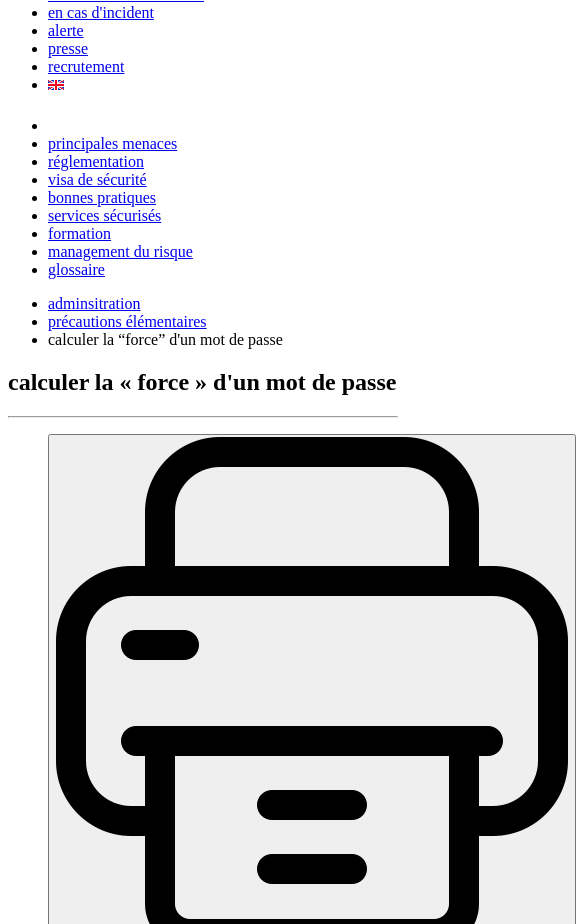
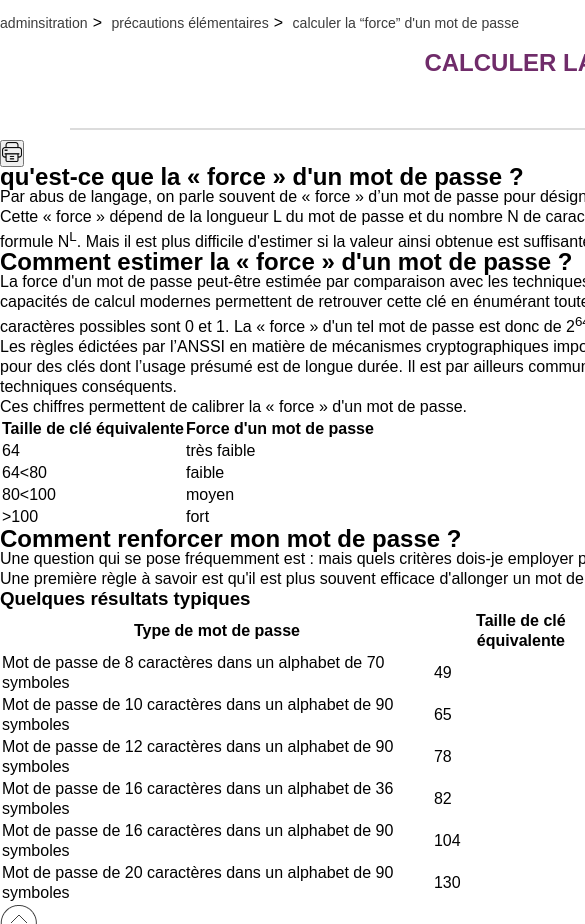
Before and after one commit to EauTarie/formulaire-dynamique-js, a plain HTML site: page index.html in a window 390 px wide. Shown: the part 981-1905 px from the top of the page, 585 px wide, since content can reach past the window. Drawn offline with Linux system fonts and the light colour scheme.

Commit message:
Ajout d'une partie de la msie en forme. JS, CSS, responsive à finir demain.

```diff
--- /dev/null
+++ b/css/style.css
@@ -0,0 +1,162 @@
+html, body {
+  height: 100%;
+  width: 100%;
+  line-height:20px;
+}
+
+* {
+  font-family:Arial, Helvetica, sans-serif;
+  padding:0;
+  margin:0;
+}
+
+ul {
+  list-style-type:none;
+}
+
+header {
+  display:flex;
+  justify-content: space-around;
+  width:100%;
+  padding-bottom: 5px;
+}
+
+header section a {
+  display:flex;
+  align-items: center;
+  column-gap: 10px;
+  justify-content: space-around;
+  text-decoration: none;
+}
+
+header section a img {
+  width:45px;
+}
+
+header section a h1 {
+  font-size: 1.6rem;
+  text-transform: uppercase;
+  border-right: 1px solid black;
+  padding-right:10px;
+}
+
+header section a p {
+  width: 250px;
+  padding-left:9px;
+  font-size:1rem;
+}
+
+nav ul li {
+  vertical-align: middle;
+  display:inline-block;
+  border-right: 1px solid #dcdcdc;
+  padding:  9px;
+}
+
+nav ul li:last-child{
+  border:none;
+}
+nav ul li a {
+  text-transform: uppercase;
+  text-decoration: none;
+  color:#404040;
+  font-size: 0.88rem;
+}
+
+nav ul li img {
+  vertical-align: middle;
+  width:20px;
+}
+
+main {
+  width:1400px;
+  margin:0 auto;
+}
+
+section.banner {
+  background-color:#702c6a;
+  margin-bottom: 150px;
+}
+
+section.banner ul {
+  display:flex;
+  flex-wrap: wrap;
+  row-gap: 10px;
+  justify-content: center;
+  align-items: center;
+}
+
+section.banner ul li {
+  display:inline-block;
+  padding:20px;
+}
+
+section.banner a {
+  color:white;
+  text-decoration: none;
+  text-transform: uppercase;
+  font-size: 1.13rem;
+}
+
+section.directory li {
+  display:inline-block;
+}
+
+section.directory li::after {
+  content:">";
+  padding:0px 5px;
+}
+
+section.directory li:last-child::after {
+  content:none
+}
+
+section.directory li a {
+  text-decoration: none;
+  color:#3d3d3d;
+  font-size: 0.88rem;
+}
+
+section.title {
+  color:#702c6a;
+  text-transform: uppercase;
+  text-align: center;
+  font-weight: bold;
+  margin-bottom: 30px;
+}
+
+section.title h1 {
+  margin: 20px 0;
+}
+
+hr.violet {
+background-color:#702c6a;
+}
+
+hr.small {
+  width:5%;
+  margin:0 auto;
+  height:5px;
+  border:none;
+}
+
+hr.grey {
+  background:#dcdcdc;
+}
+
+hr.long {
+  width:90%;
+  height:2px;
+  border:none;
+  margin: 0 auto;
+}
+
+section.content div.sharing ul {
+  display:flex;
+  justify-content: space-between;
+  margin-top: 10px;
+}
+
+section.content div.sharing img {
+  width:20px;
+}
--- a/index.html
+++ b/index.html
@@ -4,8 +4,9 @@
 <head>
   <meta charset="utf-8">
   <meta name="viewport" content="width=device-width">
-  <title>replit</title>
-  <link href="style.css" rel="stylesheet" type="text/css" />
+  <title>Formulaire d'inscription</title>
+  <link href="/css/style.css" rel="stylesheet" type="text/css"/>
+  <link rel="shortcut icon" href="/assets/logo_anssi.png" type="image/x-icon">
 </head>
 
 <body>
@@ -37,6 +38,7 @@
       </ul>
     </nav>
   </header>
+  <main></main>
   <section class="banner">
     <ul>
       <li><a href="https://www.ssi.gouv.fr/administration/"><img src="/assets/administration_icon.png"
@@ -58,14 +60,15 @@
         <li><a href="https://www.ssi.gouv.fr/administration/">adminsitration</a></li>
         <li><a href="https://www.ssi.gouv.fr/?page_id=2448">précautions élémentaires</a></li>
         <li>
-          <ah href="https://www.ssi.gouv.fr/administration/precautions-elementaires/calculer-la-force-dun-mot-de-passe/">calculer la &ldquo;force&rdquo; d'un mot de passe</a>
+          <a href="https://www.ssi.gouv.fr/administration/precautions-elementaires/calculer-la-force-dun-mot-de-passe/">calculer la &ldquo;force&rdquo; d'un mot de passe</a>
         </li>
       </ul>
     </section>
     <section class="title">
       <h1>calculer la <span>&laquo; force &raquo;</span> d'un mot de passe</h1>
-      <hr class="small-violet">
+      <hr class="small violet">
     </section>
+    <hr class="long grey">
     <section class="content">
       <div class="sharing">
         <ul>
@@ -289,7 +292,7 @@
       </div>
     </section>
   </footer>
-  <script src="script.js"></script>
+  <script src="/js/script.js"></script>
 
   <!--
   This script places a badge on your repl's full-browser view back to your repl's cover
--- a/style.css
+++ /dev/null
@@ -1,4 +0,0 @@
-html, body {
-  height: 100%;
-  width: 100%;
-}
```
Also changed, not shown: assets/github.svg (added), js/script.js (renamed from script.js).
